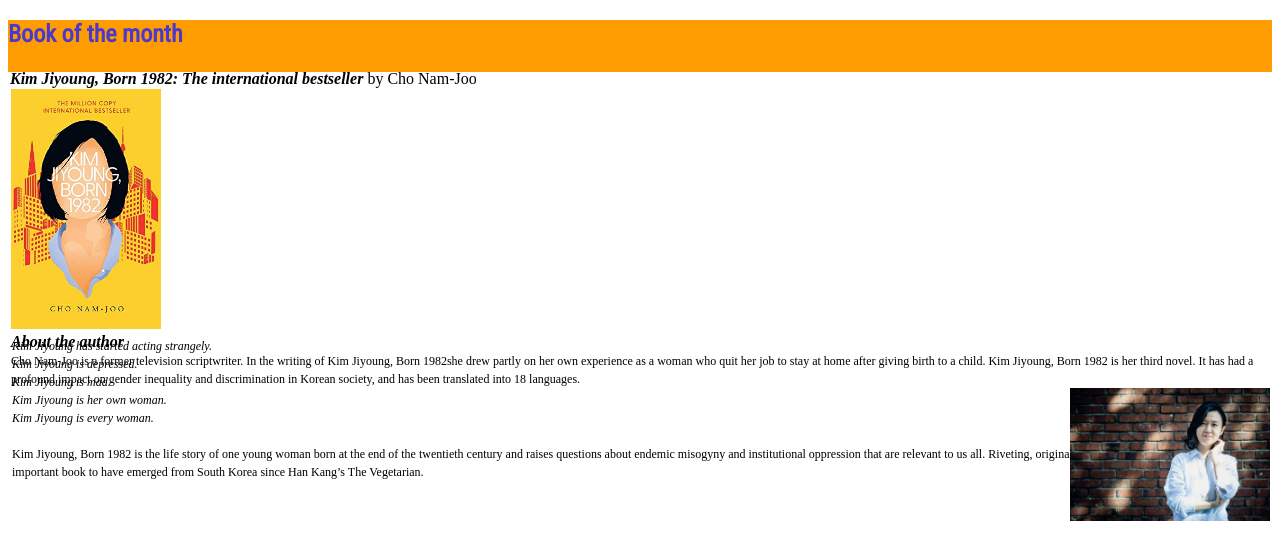
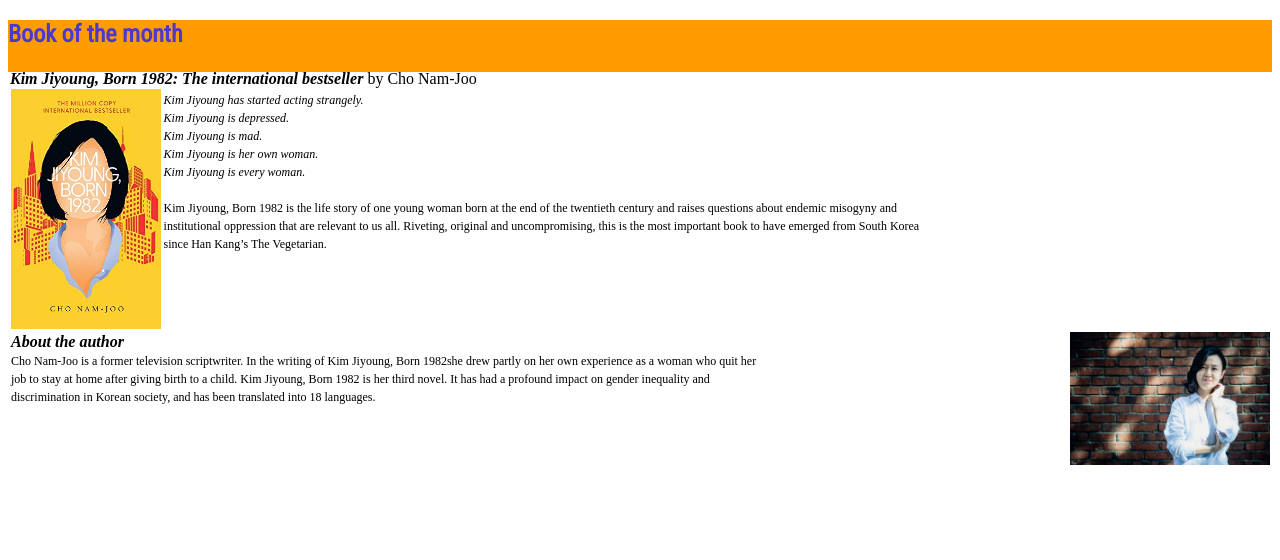
Before and after one commit to jeonghihi/commaneverends.github.io, a Jekyll site: the page commasmonth/2021-03-book.html, which Jekyll copies as it is, in a window 1280 px wide. Shown: the top 560 px of the page. Built offline with Jekyll 4.4.1, drawn with Linux system fonts in a browser that asks for light colours; some web fonts are replaced.

Commit message:
Update 2021-03-book.html

```diff
--- a/commasmonth/2021-03-book.html
+++ b/commasmonth/2021-03-book.html
@@ -24,9 +24,9 @@
   .div-book-month-book {margin:2px; float:left; position:relative; height:260px;}
   .div-book-month-author {padding:2px; position: relative;}
   .div-book-month-book-pic {float:left; padding:1px;}
-  .div-book-month-book-txt {float:left; height:240px; padding:2px;}
+  .div-book-month-book-txt {float:left; width: 60%; height:240px; padding:2px;}
   .div-book-month-author-pic {float:right; position: right;}
-  .div-book-month-author-txt {margin:1px; float:left;}
+  .div-book-month-author-txt {margin:1px; width: 60%; float:left;}
 
 </style>
 
```
